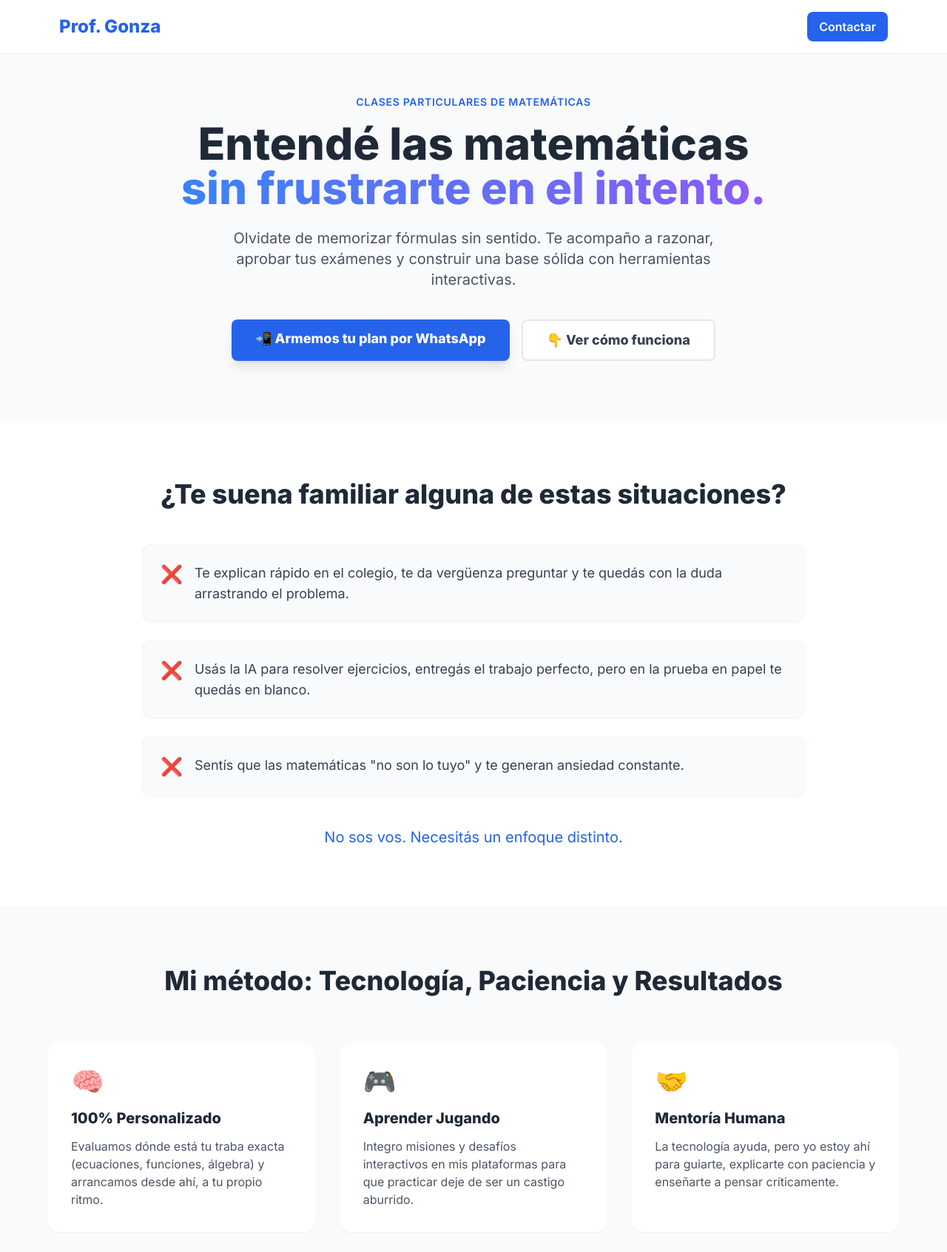
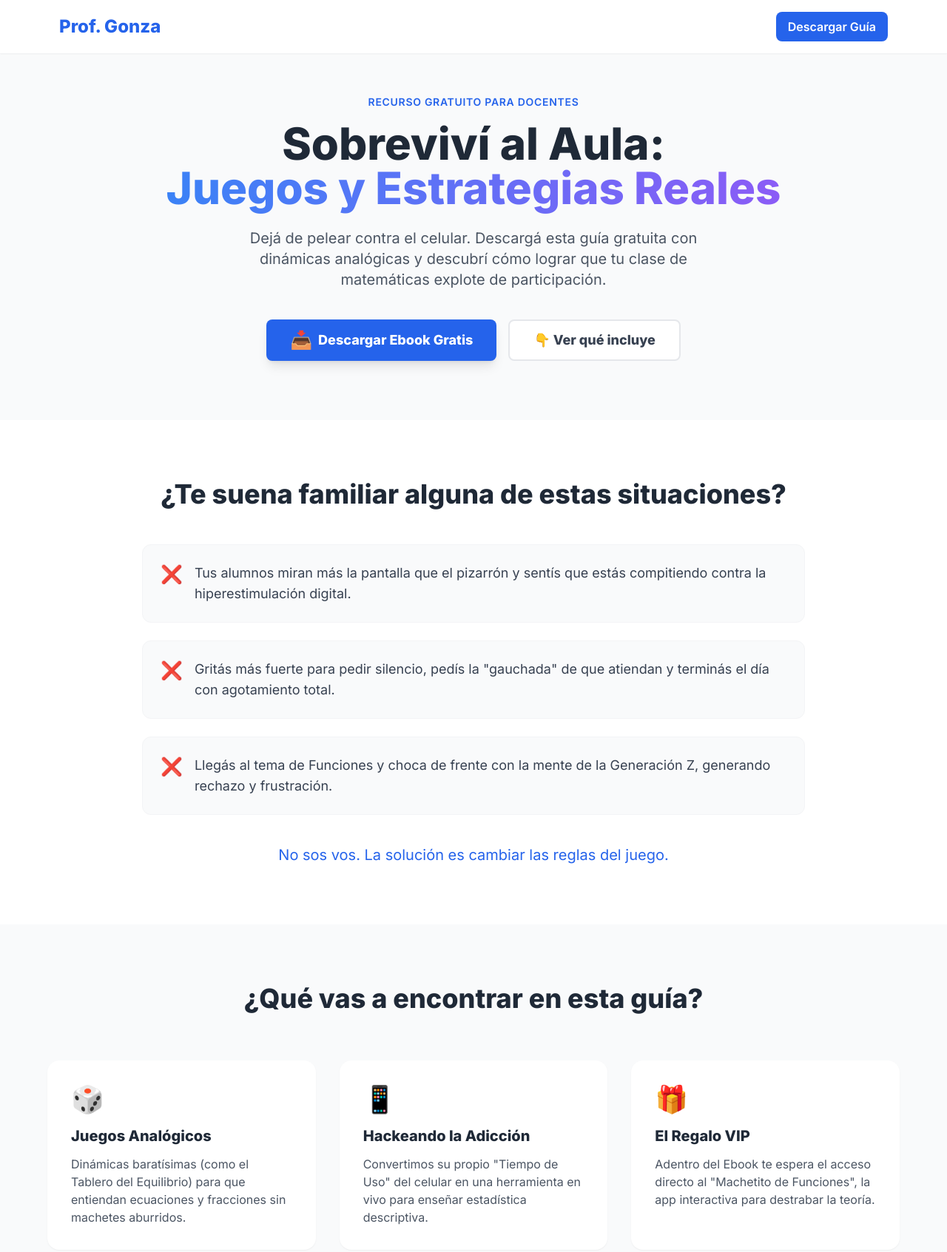
Before and after one commit to jsfeatmusic-cpu/portafolio_gon, a plain HTML site: page index.html in a window 1280 px wide. Shown: the top 1693 px of the page at 74% size. Drawn offline with nearby package versions, Linux system fonts and the light colour scheme.

Commit message:
Update landing page content and structure

```diff
--- a/index.html
+++ b/index.html
@@ -3,7 +3,7 @@
 <head>
     <meta charset="UTF-8">
     <meta name="viewport" content="width=device-width, initial-scale=1.0">
-    <title>Gonza | Clases de Matemáticas</title>
+    <title>Gonza | Ebook Gratis para Profes de Matemáticas</title>
     <script src="https://cdn.tailwindcss.com"></script>
     <link href="https://fonts.googleapis.com/css2?family=Inter:wght@300;400;600;800&display=swap" rel="stylesheet">
     <style>
@@ -20,26 +20,26 @@
     <nav class="bg-white shadow-sm fixed w-full z-10 top-0">
         <div class="max-w-6xl mx-auto px-4 py-4 flex justify-between items-center">
             <a href="#" class="text-2xl font-bold text-blue-600">Prof. Gonza</a>
-            <a href="#contacto" class="bg-blue-600 hover:bg-blue-700 text-white font-semibold py-2 px-4 rounded-lg transition duration-300">
-                Contactar
+            <a href="guia-docentes.pdf" download="Sobrevivi_al_Aula_Gonza.pdf" class="bg-blue-600 hover:bg-blue-700 text-white font-semibold py-2 px-4 rounded-lg transition duration-300">
+                Descargar Guía
             </a>
         </div>
     </nav>
 
     <section class="pt-32 pb-20 px-4 text-center max-w-4xl mx-auto">
-        <span class="text-sm font-semibold tracking-wider text-blue-600 uppercase mb-4 block">Clases Particulares de Matemáticas</span>
+        <span class="text-sm font-semibold tracking-wider text-blue-600 uppercase mb-4 block">Recurso Gratuito para Docentes</span>
         <h1 class="text-5xl md:text-6xl font-extrabold mb-6 leading-tight">
-            Entendé las matemáticas <br> <span class="gradient-text">sin frustrarte en el intento.</span>
+            Sobreviví al Aula: <br> <span class="gradient-text">Juegos y Estrategias Reales</span>
         </h1>
         <p class="text-xl text-gray-600 mb-10 max-w-2xl mx-auto">
-            Olvidate de memorizar fórmulas sin sentido. Te acompaño a razonar, aprobar tus exámenes y construir una base sólida con herramientas interactivas.
+            Dejá de pelear contra el celular. Descargá esta guía gratuita con dinámicas analógicas y descubrí cómo lograr que tu clase de matemáticas explote de participación.
         </p>
         <div class="flex flex-col sm:flex-row justify-center gap-4">
-            <a href="#contacto" class="bg-blue-600 hover:bg-blue-700 text-white font-bold py-3 px-8 rounded-lg text-lg transition duration-300 shadow-lg">
-                📲 Armemos tu plan por WhatsApp
+            <a href="guia-docentes.pdf" download="Sobrevivi_al_Aula_Gonza.pdf" class="bg-blue-600 hover:bg-blue-700 text-white font-bold py-3 px-8 rounded-lg text-lg transition duration-300 shadow-lg flex items-center justify-center gap-2">
+                <span class="text-2xl">📥</span> Descargar Ebook Gratis
             </a>
-            <a href="#metodo" class="bg-white border-2 border-gray-200 hover:border-gray-300 text-gray-700 font-bold py-3 px-8 rounded-lg text-lg transition duration-300">
-                👇 Ver cómo funciona
+            <a href="#contenido" class="bg-white border-2 border-gray-200 hover:border-gray-300 text-gray-700 font-bold py-3 px-8 rounded-lg text-lg transition duration-300 flex items-center justify-center">
+                👇 Ver qué incluye
             </a>
         </div>
     </section>
@@ -50,44 +50,82 @@
             <div class="space-y-6 text-lg text-gray-700">
                 <div class="flex items-start bg-gray-50 p-6 rounded-xl border border-gray-100">
                     <span class="text-red-500 text-2xl mr-4">❌</span>
-                    <p>Te explican rápido en el colegio, te da vergüenza preguntar y te quedás con la duda arrastrando el problema.</p>
+                    <p>Tus alumnos miran más la pantalla que el pizarrón y sentís que estás compitiendo contra la hiperestimulación digital.</p>
                 </div>
                 <div class="flex items-start bg-gray-50 p-6 rounded-xl border border-gray-100">
                     <span class="text-red-500 text-2xl mr-4">❌</span>
-                    <p>Usás la IA para resolver ejercicios, entregás el trabajo perfecto, pero en la prueba en papel te quedás en blanco.</p>
+                    <p>Gritás más fuerte para pedir silencio, pedís la "gauchada" de que atiendan y terminás el día con agotamiento total.</p>
                 </div>
                 <div class="flex items-start bg-gray-50 p-6 rounded-xl border border-gray-100">
                     <span class="text-red-500 text-2xl mr-4">❌</span>
-                    <p>Sentís que las matemáticas "no son lo tuyo" y te generan ansiedad constante.</p>
+                    <p>Llegás al tema de Funciones y choca de frente con la mente de la Generación Z, generando rechazo y frustración.</p>
                 </div>
             </div>
-            <p class="text-center mt-10 text-xl font-medium text-blue-600">No sos vos. Necesitás un enfoque distinto.</p>
+            <p class="text-center mt-10 text-xl font-medium text-blue-600">No sos vos. La solución es cambiar las reglas del juego.</p>
         </div>
     </section>
 
-    <section id="metodo" class="py-20 bg-gray-50 px-4">
+    <section id="contenido" class="py-20 bg-gray-50 px-4">
         <div class="max-w-6xl mx-auto">
-            <h2 class="text-3xl md:text-4xl font-bold text-center mb-16">Mi método: Tecnología, Paciencia y Resultados</h2>
+            <h2 class="text-3xl md:text-4xl font-bold text-center mb-16">¿Qué vas a encontrar en esta guía?</h2>
             <div class="grid md:grid-cols-3 gap-8">
                 <div class="bg-white p-8 rounded-2xl shadow-sm hover:shadow-md transition duration-300">
-                    <div class="text-4xl mb-4">🧠</div>
-                    <h3 class="text-xl font-bold mb-3">100% Personalizado</h3>
-                    <p class="text-gray-600">Evaluamos dónde está tu traba exacta (ecuaciones, funciones, álgebra) y arrancamos desde ahí, a tu propio ritmo.</p>
+                    <div class="text-4xl mb-4">🎲</div>
+                    <h3 class="text-xl font-bold mb-3">Juegos Analógicos</h3>
+                    <p class="text-gray-600">Dinámicas baratísimas (como el Tablero del Equilibrio) para que entiendan ecuaciones y fracciones sin machetes aburridos.</p>
                 </div>
                 <div class="bg-white p-8 rounded-2xl shadow-sm hover:shadow-md transition duration-300">
-                    <div class="text-4xl mb-4">🎮</div>
-                    <h3 class="text-xl font-bold mb-3">Aprender Jugando</h3>
-                    <p class="text-gray-600">Integro misiones y desafíos interactivos en mis plataformas para que practicar deje de ser un castigo aburrido.</p>
+                    <div class="text-4xl mb-4">📱</div>
+                    <h3 class="text-xl font-bold mb-3">Hackeando la Adicción</h3>
+                    <p class="text-gray-600">Convertimos su propio "Tiempo de Uso" del celular en una herramienta en vivo para enseñar estadística descriptiva.</p>
                 </div>
                 <div class="bg-white p-8 rounded-2xl shadow-sm hover:shadow-md transition duration-300">
-                    <div class="text-4xl mb-4">🤝</div>
-                    <h3 class="text-xl font-bold mb-3">Mentoría Humana</h3>
-                    <p class="text-gray-600">La tecnología ayuda, pero yo estoy ahí para guiarte, explicarte con paciencia y enseñarte a pensar críticamente.</p>
+                    <div class="text-4xl mb-4">🎁</div>
+                    <h3 class="text-xl font-bold mb-3">El Regalo VIP</h3>
+                    <p class="text-gray-600">Adentro del Ebook te espera el acceso directo al "Machetito de Funciones", la app interactiva para destrabar la teoría.</p>
                 </div>
             </div>
         </div>
     </section>
 
+    <section class="py-20 bg-blue-600 text-white px-4">
+        <div class="max-w-4xl mx-auto flex flex-col md:flex-row items-center gap-12">
+            <div class="md:w-2/3">
+                <h2 class="text-3xl md:text-4xl font-bold mb-6">De colega a colega</h2>
+                <p class="text-lg mb-4 text-blue-100">
+                    Hola, soy Gonza. Soy Profesor de Matemáticas y desarrollador de EdTech (Tecnología Educativa).
+                </p>
+                <p class="text-lg text-blue-100">
+                    Sé lo que es desgastar la voz frente a un curso que no atiende. Por eso me dediqué a combinar mis dos pasiones: la docencia y la programación. En esta guía te comparto los atajos que a mí me devolvieron la tranquilidad en el aula.
+                </p>
+            </div>
+            <div class="md:w-1/3">
+                <div class="w-48 h-48 bg-blue-400 rounded-full mx-auto border-4 border-white flex items-center justify-center text-5xl overflow-hidden">
+                    👨‍🏫
+                </div>
+            </div>
+        </div>
+    </section>
+
+    <section id="descarga" class="py-20 bg-white px-4 text-center">
+        <div class="max-w-3xl mx-auto bg-gray-50 border border-gray-200 rounded-3xl p-10 shadow-lg">
+            <h2 class="text-3xl font-bold mb-4">Transformá tu clase hoy mismo</h2>
+            <p class="text-xl text-gray-600 mb-8">
+                Hacé clic abajo para llevarte el Ebook en PDF. <br>
+                <span class="font-bold">No olvides revisar la última página para tu sorpresa digital.</span>
+            </p>
+            <a href="guia-docentes.pdf" download="Sobrevivi_al_Aula_Gonza.pdf" class="inline-flex items-center justify-center gap-2 bg-green-500 hover:bg-green-600 text-white font-bold py-4 px-10 rounded-xl text-xl transition duration-300 shadow-md">
+                <span class="text-2xl">📥</span> Descargar PDF Ahora
+            </a>
+        </div>
+    </section>
+
+    <footer class="bg-gray-900 text-gray-400 py-8 text-center">
+        <p>© 2026 Gonza. Desarrollado con 💻 para la educación.</p>
+    </footer>
+
+</body>
+</html>
     <section class="py-20 bg-blue-600 text-white px-4">
         <div class="max-w-4xl mx-auto flex flex-col md:flex-row items-center gap-12">
             <div class="md:w-2/3">
@@ -130,4 +168,5 @@
         console.log("¡Landing page cargada con éxito!");
     </script>
 </body>
+
 </html>
```
